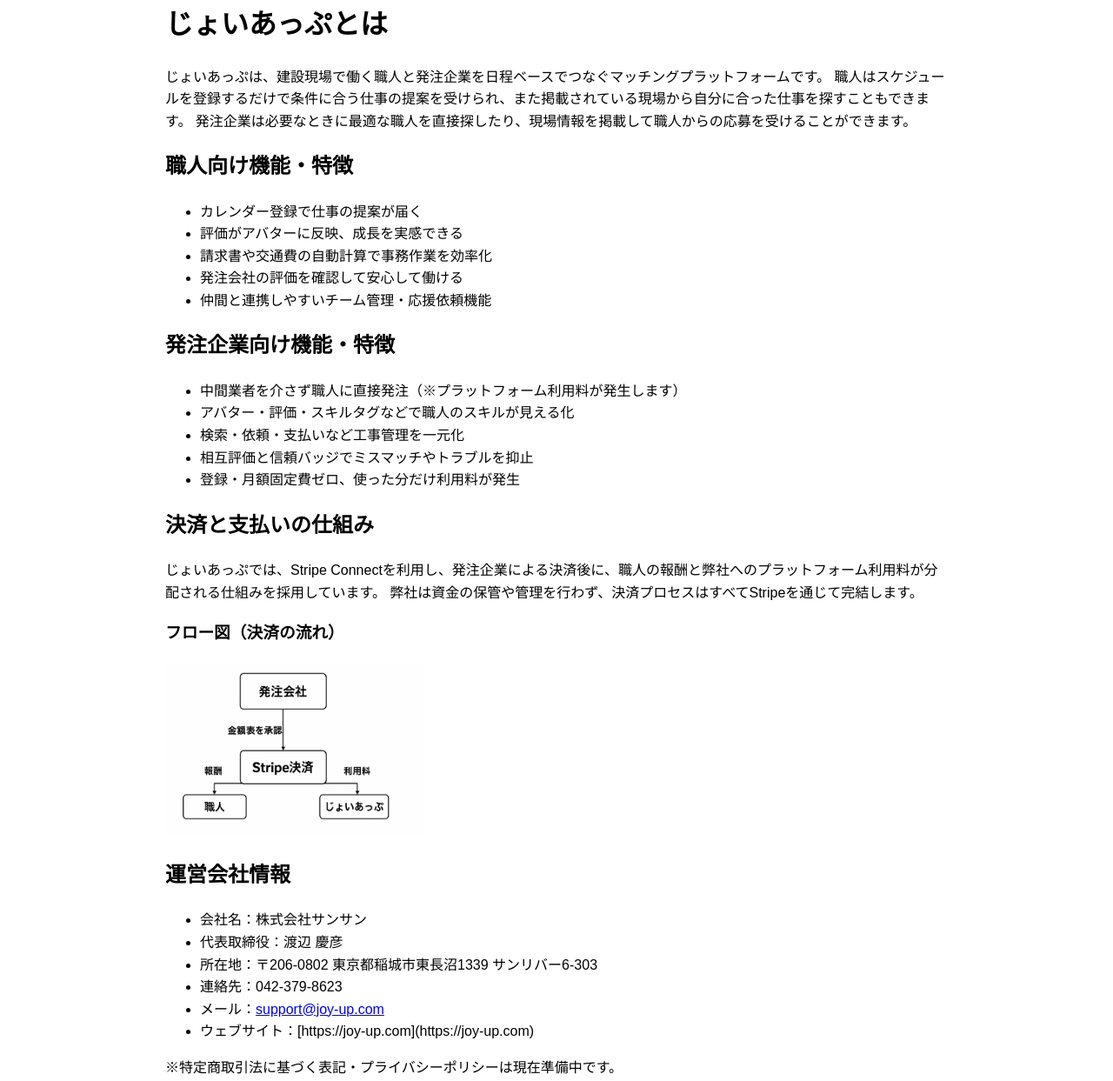
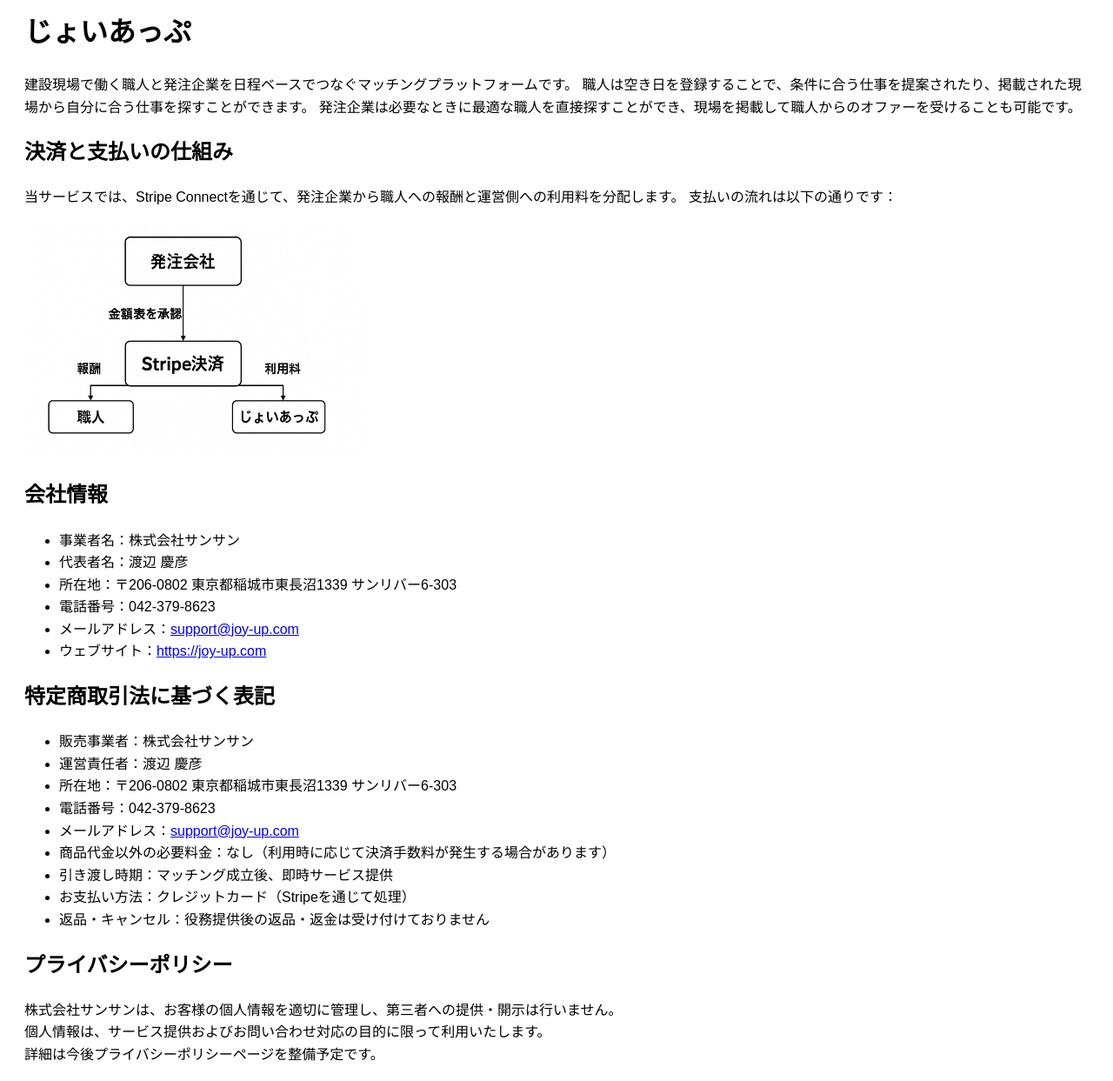
Before and after one commit to SUNSUNSUN333/joyup-comingsoon, a plain HTML site: page index.html in a window 1280 px wide. Shown: the part 37-1280 px from the top of the page at 87% size. Drawn offline with Linux system fonts and the light colour scheme.

Commit message:
Update index.html

```diff
--- a/index.html
+++ b/index.html
@@ -3,55 +3,51 @@
 <head>
   <meta charset="UTF-8" />
   <meta name="viewport" content="width=device-width, initial-scale=1.0"/>
-  <title>じょいあっぷ - 建設職人マッチングプラットフォーム</title>
+  <title>じょいあっぷ | 建設職人と企業をつなぐ日程マッチングプラットフォーム</title>
 </head>
-<body style="font-family:sans-serif; line-height:1.6; max-width:900px; margin:40px auto; padding:0 20px;">
-
-  <h1>じょいあっぷとは</h1>
+<body style="font-family: Arial, sans-serif; padding: 20px; line-height: 1.6;">
+  <h1>じょいあっぷ</h1>
   <p>
-    じょいあっぷは、建設現場で働く職人と発注企業を日程ベースでつなぐマッチングプラットフォームです。
-    職人はスケジュールを登録するだけで条件に合う仕事の提案を受けられ、また掲載されている現場から自分に合った仕事を探すこともできます。
-    発注企業は必要なときに最適な職人を直接探したり、現場情報を掲載して職人からの応募を受けることができます。
+    建設現場で働く職人と発注企業を日程ベースでつなぐマッチングプラットフォームです。
+    職人は空き日を登録することで、条件に合う仕事を提案されたり、掲載された現場から自分に合う仕事を探すことができます。
+    発注企業は必要なときに最適な職人を直接探すことができ、現場を掲載して職人からのオファーを受けることも可能です。
   </p>
-
-  <h2>職人向け機能・特徴</h2>
-  <ul>
-    <li>カレンダー登録で仕事の提案が届く</li>
-    <li>評価がアバターに反映、成長を実感できる</li>
-    <li>請求書や交通費の自動計算で事務作業を効率化</li>
-    <li>発注会社の評価を確認して安心して働ける</li>
-    <li>仲間と連携しやすいチーム管理・応援依頼機能</li>
-  </ul>
-
-  <h2>発注企業向け機能・特徴</h2>
-  <ul>
-    <li>中間業者を介さず職人に直接発注（※プラットフォーム利用料が発生します）</li>
-    <li>アバター・評価・スキルタグなどで職人のスキルが見える化</li>
-    <li>検索・依頼・支払いなど工事管理を一元化</li>
-    <li>相互評価と信頼バッジでミスマッチやトラブルを抑止</li>
-    <li>登録・月額固定費ゼロ、使った分だけ利用料が発生</li>
-  </ul>
 
   <h2>決済と支払いの仕組み</h2>
   <p>
-    じょいあっぷでは、Stripe Connectを利用し、発注企業による決済後に、職人の報酬と弊社へのプラットフォーム利用料が分配される仕組みを採用しています。
-    弊社は資金の保管や管理を行わず、決済プロセスはすべてStripeを通じて完結します。
+    当サービスでは、Stripe Connectを通じて、発注企業から職人への報酬と運営側への利用料を分配します。
+    支払いの流れは以下の通りです：
   </p>
+  <img src="A_flowchart_digital_image_depicts_a_payment_proces.png.png" alt="決済のフロー図" width="400" />
 
-  <h3>フロー図（決済の流れ）</h3>
-  <img src="https://github.com/SUNSUNSUN333/joyup-comingsoon/blob/main/A_flowchart_digital_image_depicts_a_payment_proces.png.png?raw=true" alt="決済フロー図" style="width:33%; max-width:300px;"/>
-
-  <h2>運営会社情報</h2>
+  <h2>会社情報</h2>
   <ul>
-    <li>会社名：株式会社サンサン</li>
-    <li>代表取締役：渡辺 慶彦</li>
+    <li>事業者名：株式会社サンサン</li>
+    <li>代表者名：渡辺 慶彦</li>
     <li>所在地：〒206-0802 東京都稲城市東長沼1339 サンリバー6-303</li>
-    <li>連絡先：042-379-8623</li>
-    <li>メール：<a href="mailto:support@joy-up.com">support@joy-up.com</a></li>
-    <li>ウェブサイト：[https://joy-up.com](https://joy-up.com)</li>
+    <li>電話番号：042-379-8623</li>
+    <li>メールアドレス：<a href="mailto:support@joy-up.com">support@joy-up.com</a></li>
+    <li>ウェブサイト：<a href="https://joy-up.com" target="_blank">https://joy-up.com</a></li>
   </ul>
 
-  <p>※特定商取引法に基づく表記・プライバシーポリシーは現在準備中です。</p>
+  <h2>特定商取引法に基づく表記</h2>
+  <ul>
+    <li>販売事業者：株式会社サンサン</li>
+    <li>運営責任者：渡辺 慶彦</li>
+    <li>所在地：〒206-0802 東京都稲城市東長沼1339 サンリバー6-303</li>
+    <li>電話番号：042-379-8623</li>
+    <li>メールアドレス：<a href="mailto:support@joy-up.com">support@joy-up.com</a></li>
+    <li>商品代金以外の必要料金：なし（利用時に応じて決済手数料が発生する場合があります）</li>
+    <li>引き渡し時期：マッチング成立後、即時サービス提供</li>
+    <li>お支払い方法：クレジットカード（Stripeを通じて処理）</li>
+    <li>返品・キャンセル：役務提供後の返品・返金は受け付けておりません</li>
+  </ul>
 
+  <h2>プライバシーポリシー</h2>
+  <p>
+    株式会社サンサンは、お客様の個人情報を適切に管理し、第三者への提供・開示は行いません。<br />
+    個人情報は、サービス提供およびお問い合わせ対応の目的に限って利用いたします。<br />
+    詳細は今後プライバシーポリシーページを整備予定です。
+  </p>
 </body>
 </html>
```
